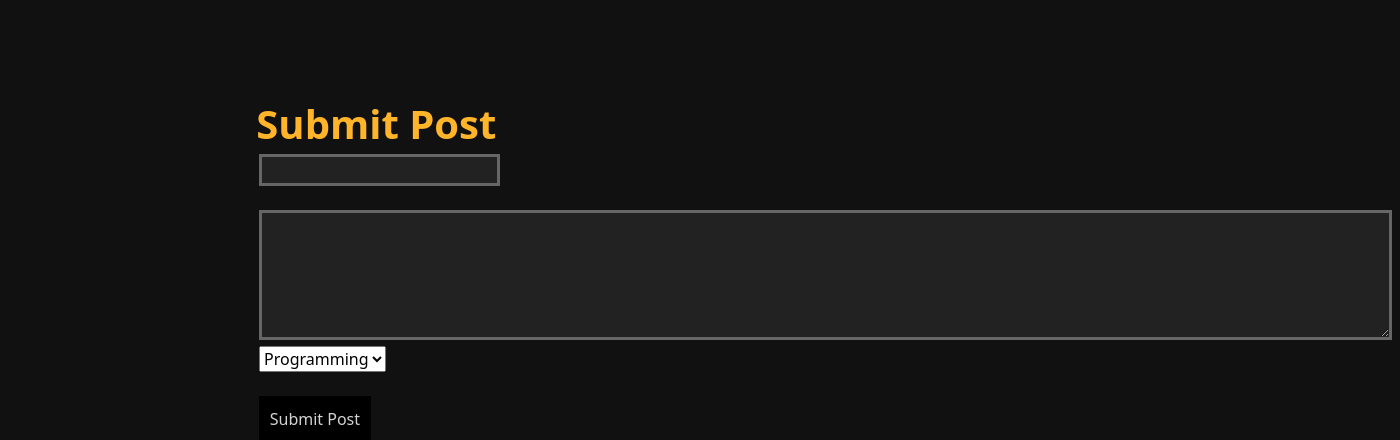
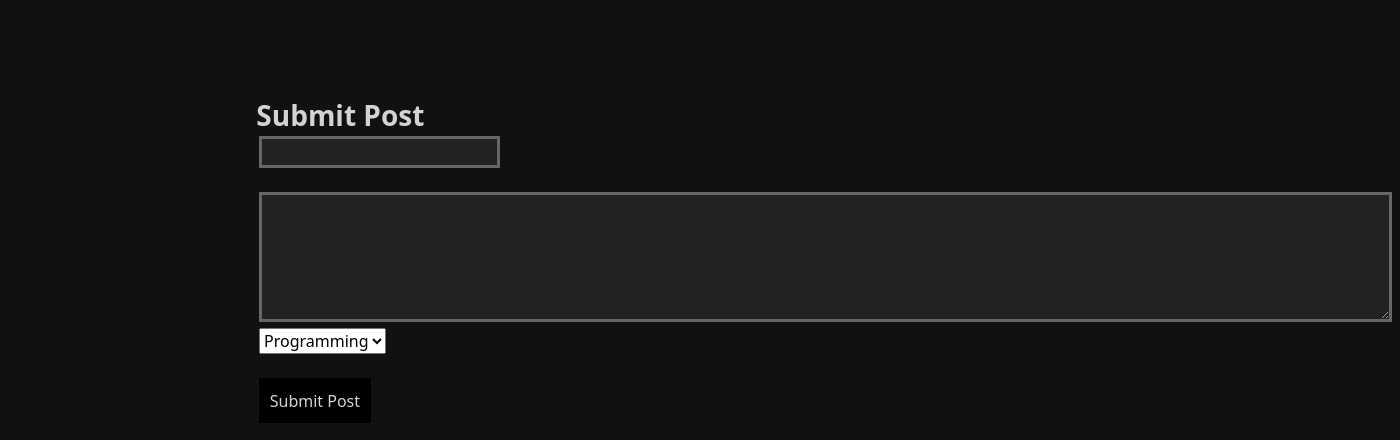
Before and after one commit to CybrNight/CSE106-Forum, a Flask app: template forum/blueprints/post/templates/post-create.html in a window 1400 px wide. Shown: the part 52-492 px from the top of the page. Run offline with Flask 3, Linux system fonts and the light colour scheme; the template is opened without the code that fills it, so the values that code supplies are empty.

Commit message:
Adjusted title size. color and layout

```diff
--- a/forum/static/css/post-view.css
+++ b/forum/static/css/post-view.css
@@ -72,10 +72,11 @@ h6 {
 }
 .submit-view article h1,
 .post-container article h1 {
-  font-size: 2.5em;
-  color: rgb(255, 180, 41);
+  font-size: 1.75em;
+  color: lightgray;
   display: flex;
   margin-left: 10%;
+  margin-right: 15%;
 }
 
 #submit-title{
```
